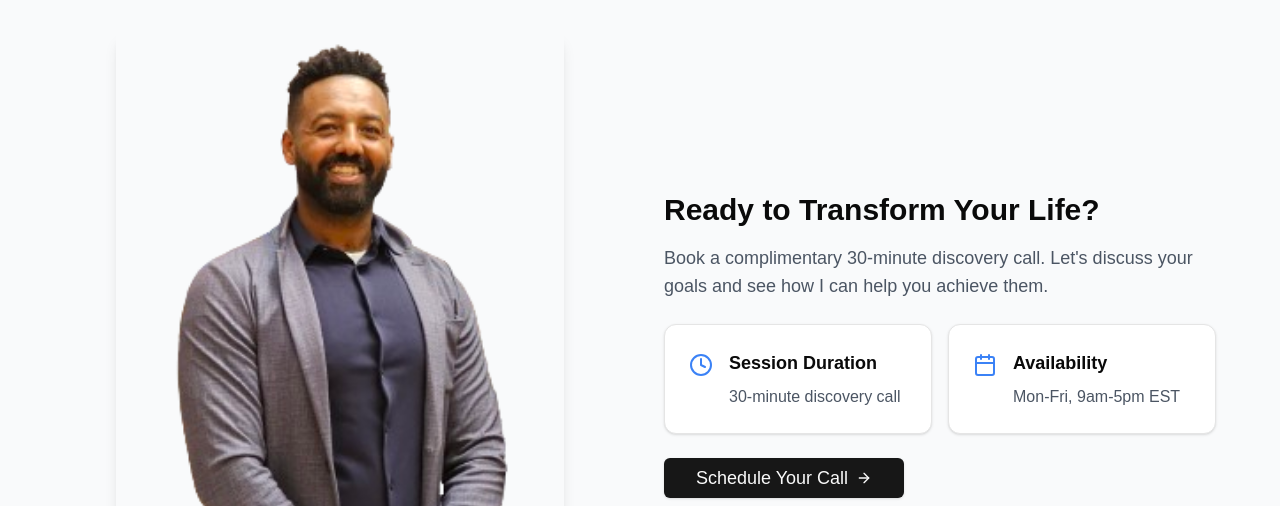
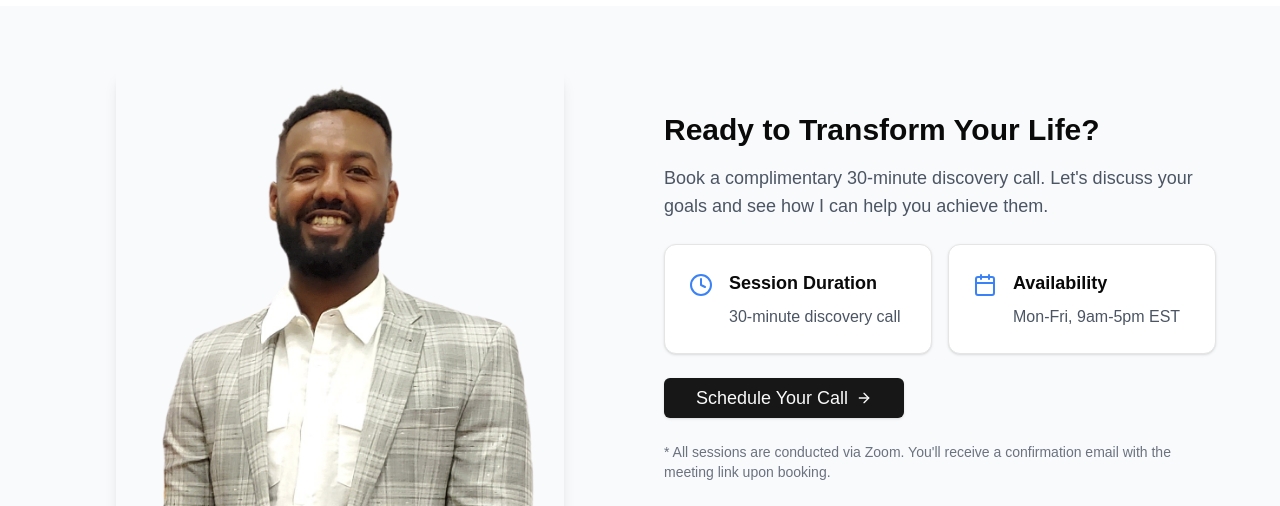
Before and after one commit to ammanabua/landing-na, a Next.js app: page / in a window 1280 px wide. Shown: the part 3676-4182 px from the top of the page. Built offline with nearby package versions, Linux system fonts and the light colour scheme.

Commit message:
update images

```diff
--- a/src/components/About.tsx
+++ b/src/components/About.tsx
@@ -48,7 +48,7 @@ const About = () => {
           <div className="flex justify-center lg:justify-end">
             <div className="relative w-full max-w-xs sm:max-w-sm md:max-w-md lg:max-w-none">
               <Image
-                src="/nahom-about.png"
+                src="/nahom-about.jpg"
                 alt="Nahom Abegaze"
                 className="rounded-lg object-cover shadow-lg w-full h-auto"
                 width={400}
--- a/src/components/Booking.tsx
+++ b/src/components/Booking.tsx
@@ -12,7 +12,7 @@ const Booking = () => {
           {/* Left side - Image */}
           <div className="relative flex justify-center">
             <Image
-              src="/nahom.png"
+              src="/cta.png"
               alt="Nahom Abegaze"
               className="rounded-lg w-full max-w-xs sm:max-w-sm md:max-w-md object-contain shadow-lg h-auto"
               width={150}
```
Also changed, not shown: public/cta.png (renamed from public/nahom-about.png), public/nahom-about.jpg (added).
